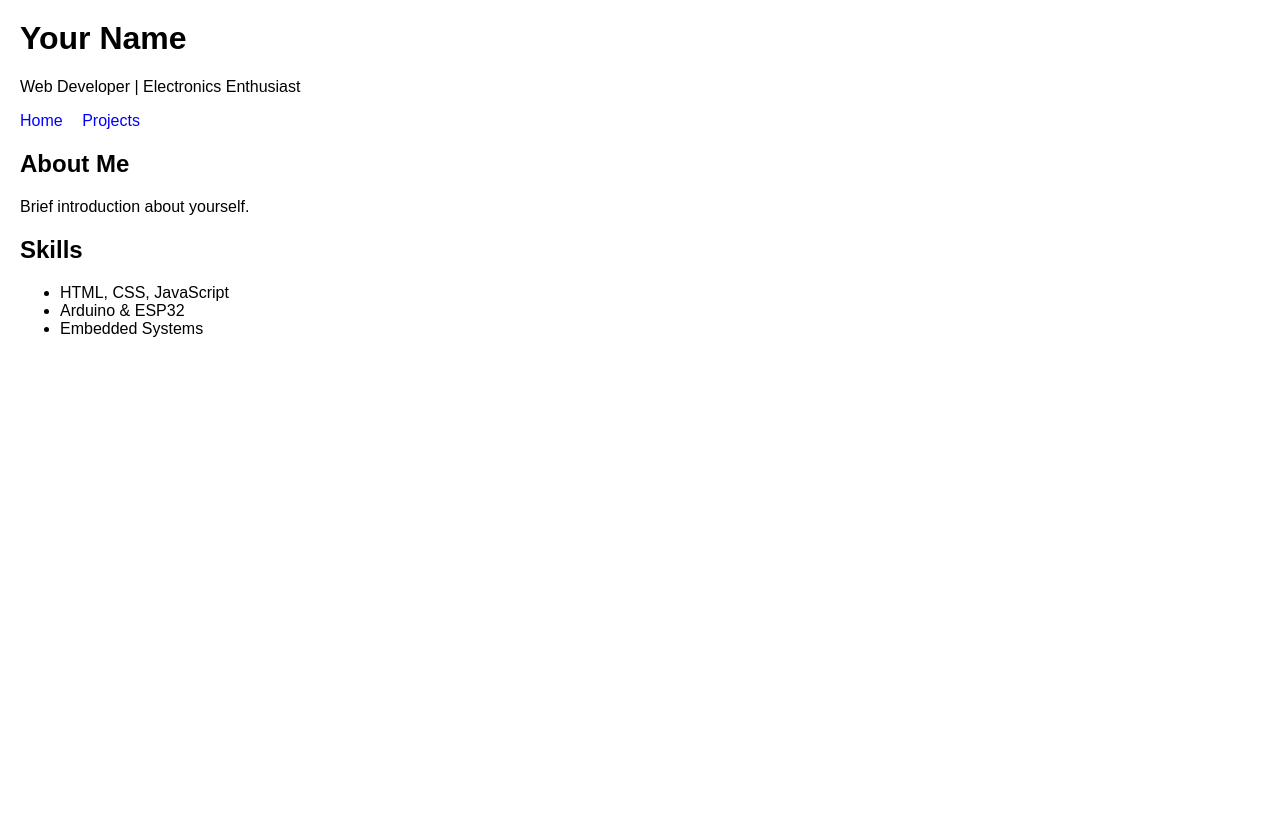
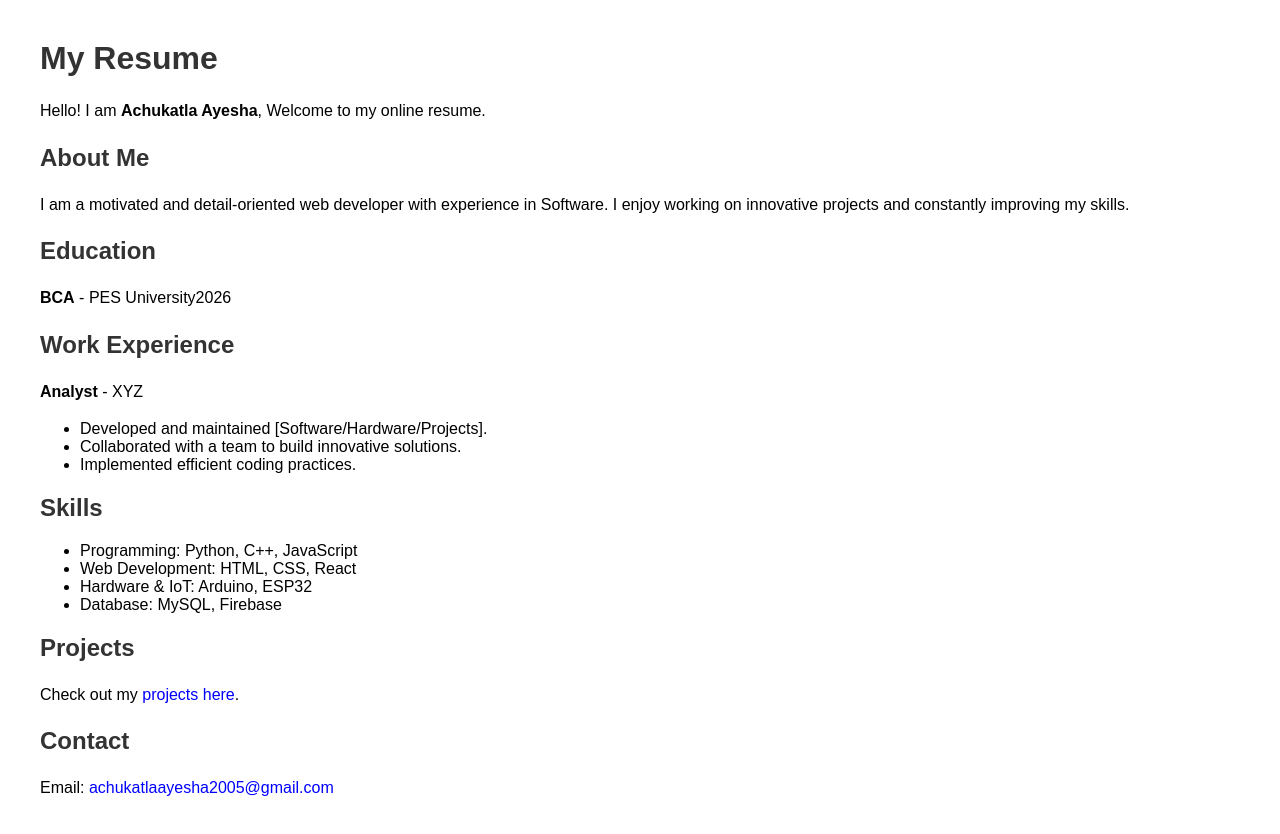
Before and after one commit to Ayesha2811/Resume, a plain HTML site: page index.html in a window 1280 px wide. Before the commit the page ends 800 px from the top, so only its background shows below. Drawn offline with Linux system fonts and the light colour scheme.

Commit message:
Update index.html

```diff
--- a/index.html
+++ b/index.html
@@ -1,33 +1,48 @@
+
 <html>
 <head>
     <meta charset="UTF-8">
     <meta name="viewport" content="width=device-width, initial-scale=1.0">
     <title>My Resume</title>
     <style>
-        body { font-family: Arial, sans-serif; margin: 20px; }
-        nav a { margin-right: 15px; text-decoration: none; color: blue; }
+        body { font-family: Arial, sans-serif; margin: 40px; }
+        h1, h2 { color: #333; }
+        p { line-height: 1.6; }
+        a { color: blue; text-decoration: none; }
+        a:hover { text-decoration: underline; }
     </style>
 </head>
 <body>
-    <header>
-        <h1>Your Name</h1>
-        <p>Web Developer | Electronics Enthusiast</p>
-        <nav>
-            <a href="index.html">Home</a>
-            <a href="projects.html">Projects</a>
-        </nav>
-    </header>
-    <section>
-        <h2>About Me</h2>
-        <p>Brief introduction about yourself.</p>
-    </section>
-    <section>
-        <h2>Skills</h2>
-        <ul>
-            <li>HTML, CSS, JavaScript</li>
-            <li>Arduino & ESP32</li>
-            <li>Embedded Systems</li>
-        </ul>
-    </section>
+
+    <h1>My Resume</h1>
+    <p>Hello! I am <strong>Achukatla Ayesha</strong>, Welcome to my online resume.</p>
+
+    <h2>About Me</h2>
+    <p>I am a motivated and detail-oriented web developer with experience in Software. I enjoy working on innovative projects and constantly improving my skills.</p>
+
+    <h2>Education</h2>
+    <p><strong>BCA</strong> - PES University2026</p>
+
+    <h2>Work Experience</h2>
+    <p><strong>Analyst</strong> - XYZ</p>
+    <ul>
+        <li>Developed and maintained [Software/Hardware/Projects].</li>
+        <li>Collaborated with a team to build innovative solutions.</li>
+        <li>Implemented efficient coding practices.</li>
+    </ul>
+
+    <h2>Skills</h2>
+    <ul>
+        <li>Programming: Python, C++, JavaScript</li>
+        <li>Web Development: HTML, CSS, React</li>
+        <li>Hardware & IoT: Arduino, ESP32</li>
+        <li>Database: MySQL, Firebase</li>
+    </ul>
+
+    <h2>Projects</h2>
+    <p>Check out my <a href="projects.html">projects here</a>.</p>
+
+    <h2>Contact</h2>
+    <p>Email: <a href="mailto:your.email@example.com">achukatlaayesha2005@gmail.com</a></p>
 </body>
 </html>
```
